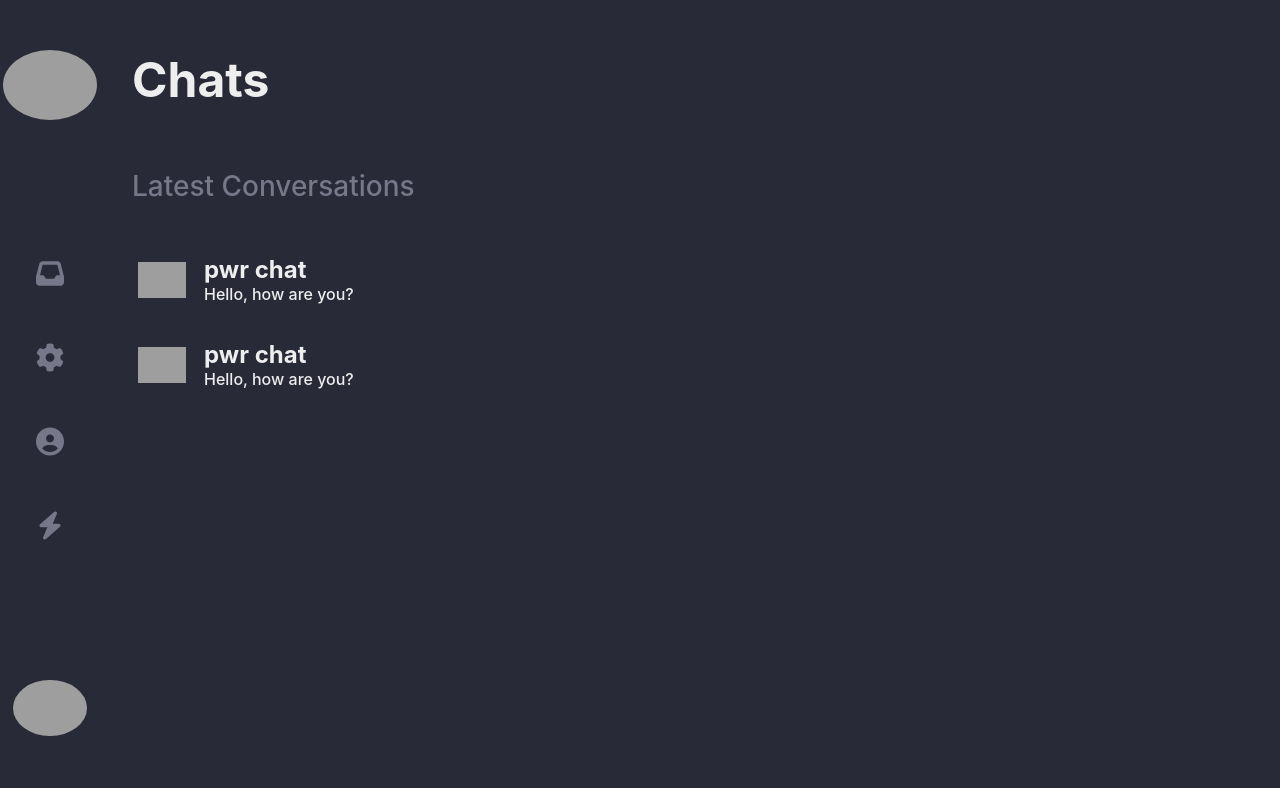
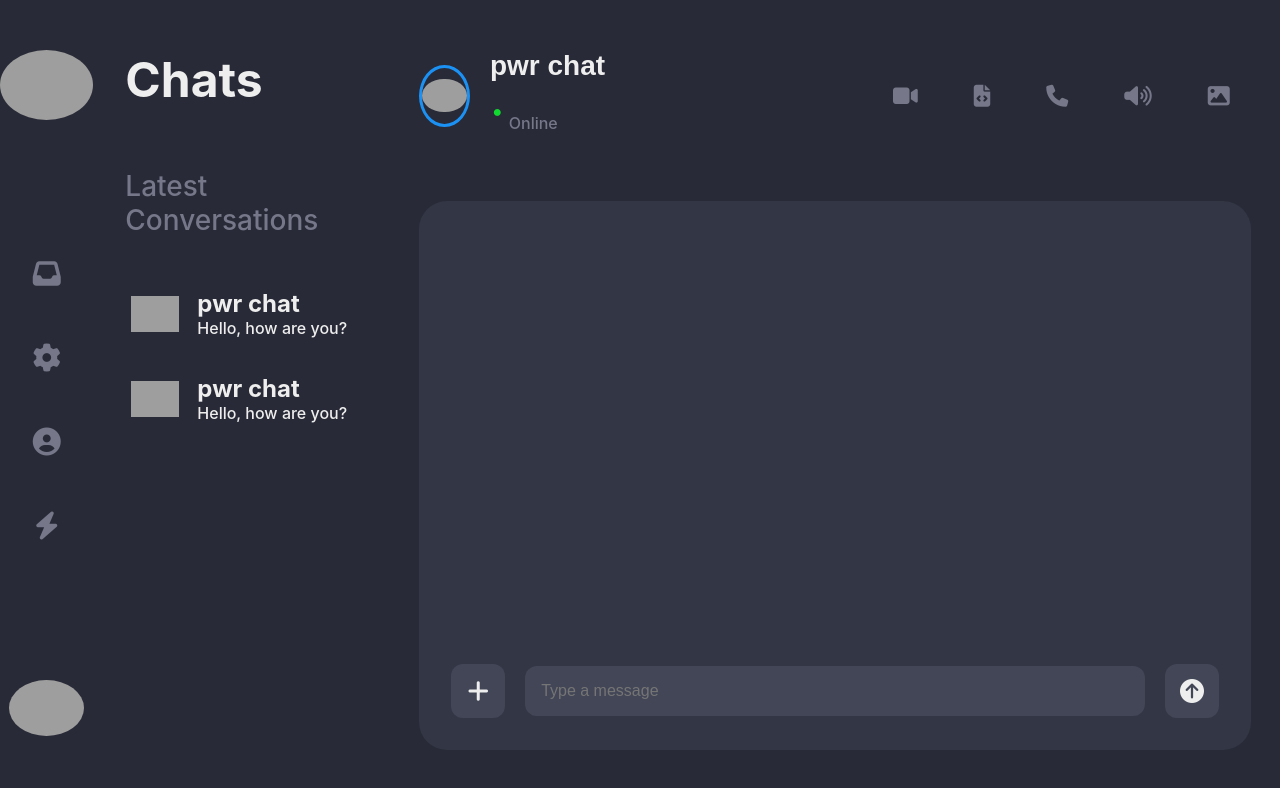
Before and after one commit to Idreamofcoding/chat-app-deployed, a React (Create React App) app: page / in a window 1280 px wide. Shown: the top 788 px of the page. Built offline with nearby package versions, Linux system fonts and the light colour scheme; grey boxes are pictures that could not be loaded; the HTML template or start-up script is replaced by a standard one.

Commit message:
lesson select active sidebar icon is next

```diff
--- a/src/components/ChatView.js
+++ b/src/components/ChatView.js
@@ -1,11 +1,171 @@
 import React from 'react'
+import styled from 'styled-components'
 
 const ChatView = () => {
   return (
-    <div>
-
-    </div>
+    <Wrapper>
+      <ChatDetails>
+        <Avatar>
+        <img src='https://static01.nyt.com/images/2021/02/09/arts/05snoopy1/05snoopy1-mediumSquareAt3X.jpg' alt="snoopy logo" />
+        </Avatar>
+        <ChatInfo>
+          {/* <Name>PWR CHAT</Name> */}
+          <Name value={"pwr chat"} />
+          {/* MUST CHANGE NAME  <Name value={'pwr chat'} />*/}
+          <OnlineIndicator><span>·</span> Online</OnlineIndicator>
+        </ChatInfo>
+        <Icons>
+          <i className='fas fa-video' />
+          <i className='fas fa-file-code' />
+          <i className='fas fa-phone' />
+          <i className='fas fa-volume-up' />
+          <i className='fas fa-image' />
+        </Icons>
+      </ChatDetails>
+      <MessagesWrapper>
+        <Messages>
+          <form>
+            <InputWrapper>
+              <ActionButton>
+                <i className='fas fa-plus' />
+              </ActionButton>
+              <MessageInput placeholder="Type a message" />
+              <ActionButton>
+                <i className='fas fa-arrow-circle-up' />
+              </ActionButton>
+            </InputWrapper>
+          </form>
+        </Messages>
+      </MessagesWrapper>
+    </Wrapper>
   )
 }
 
 export default ChatView
+
+
+const Wrapper = styled.div`
+    height: 100vh;
+    width: calc(98% - 40px);
+    max-width: 1600px;
+    padding: 0 20px;
+    display: flex;
+    flex-direction: column;
+`
+
+const ChatDetails = styled.div`
+    margin-top: 50px;
+    display: flex;
+    align-items: center;
+`
+
+const Avatar = styled.div`
+    height: 56px;
+    width: 56px;
+    border-radius: 50%;
+    display: flex;
+    justify-content: center;
+    align-items: center;
+    object-fit: contain;
+    margin-right: 20px;
+    border: 3px solid #1c91f4;
+
+    & > img {
+        height: 60%;
+        border-radius: 50%;
+    }
+`
+
+const ChatInfo = styled.div`
+    flex: 1;
+`
+
+const Name = styled.input`
+    font-size: 28px;
+    font-weight: 700;
+    background: none;
+    border: none;
+    outline: none;
+`
+
+const OnlineIndicator = styled.div`
+    font-weight: 500;
+    color: #767789;
+
+    & > span {
+        color: #11d930;
+        font-size: 3em;
+    }
+`
+
+const Icons = styled.div`
+    display: flex;
+    & > i {
+        color: #767789;
+        font-size: 22px;
+        padding: 28px;
+        border-radius: 50%;
+
+        &:hover {
+            color: #184773;
+            cursor: pointer;
+        }
+    }
+`
+
+const MessagesWrapper = styled.div`
+    background-color: #323645;
+    border-radius: 28px;
+    margin-bottom: 50px;
+    margin-top: 60px;
+    flex: 1;
+    display: flex;
+    flex-direction: column;
+    overflow: scroll;
+    ${'' /* maybe this is where i thought of putting overflow hidden Y */}
+
+`
+
+const Messages = styled.div`
+    flex: 1;
+    display: flex;
+    flex-direction: column-reverse;
+    overflow: scroll;
+`
+
+const InputWrapper = styled.div`
+    display: flex;
+    align-items: center;
+    padding: 12px;
+`
+
+const ActionButton = styled.div`
+    margin: 20px;
+    padding: 12px;
+    height: 30px;
+    width: 30px;
+    display: grid;
+    place-items: center;
+    background-color: #424657;
+    border-radius: 12px;
+    font-size: 24px;
+
+    &:hover{
+        background-color: #184773;
+        cursor: pointer;
+    }
+`
+
+const MessageInput = styled.input`
+    flex: 1;
+    border: none;
+    outline: none;
+    background-color: #424657;
+    padding: 16px;
+    border-radius: 12px;
+    font-size: 16px;
+
+    &:focus{
+        border: 3px solid #184773;
+    }
+`
```
